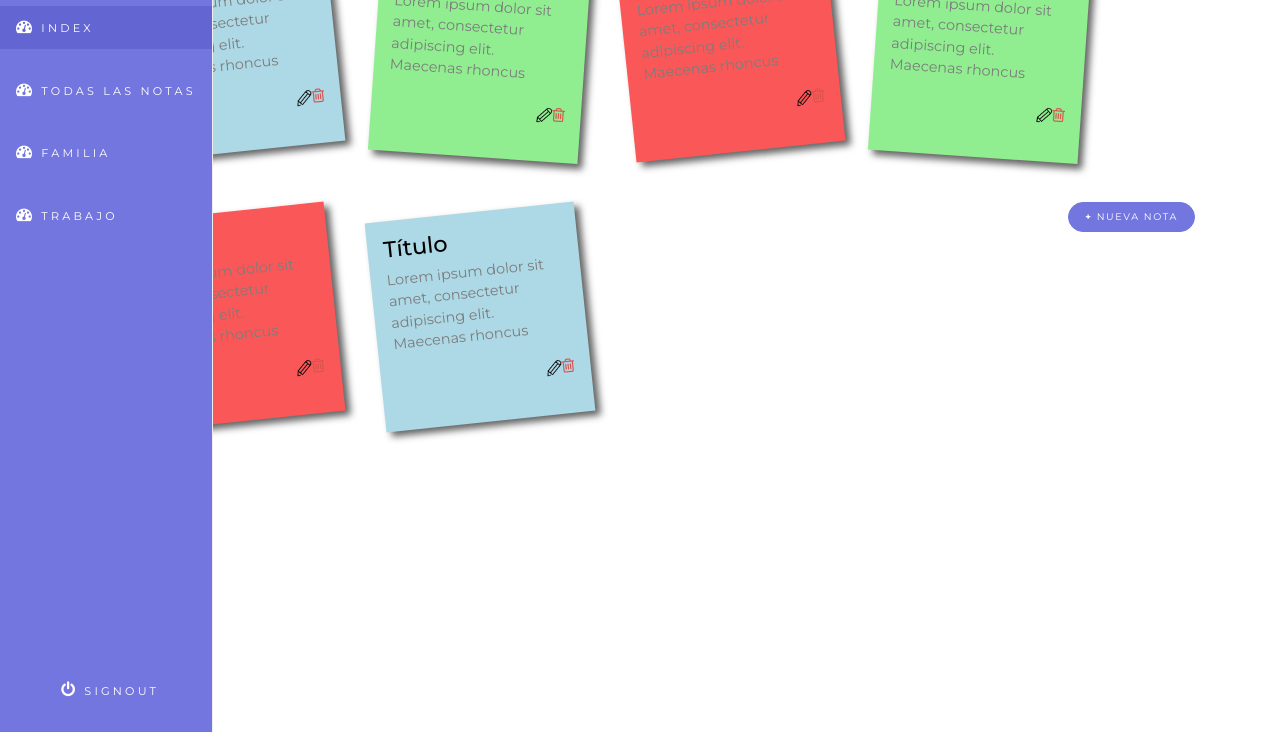
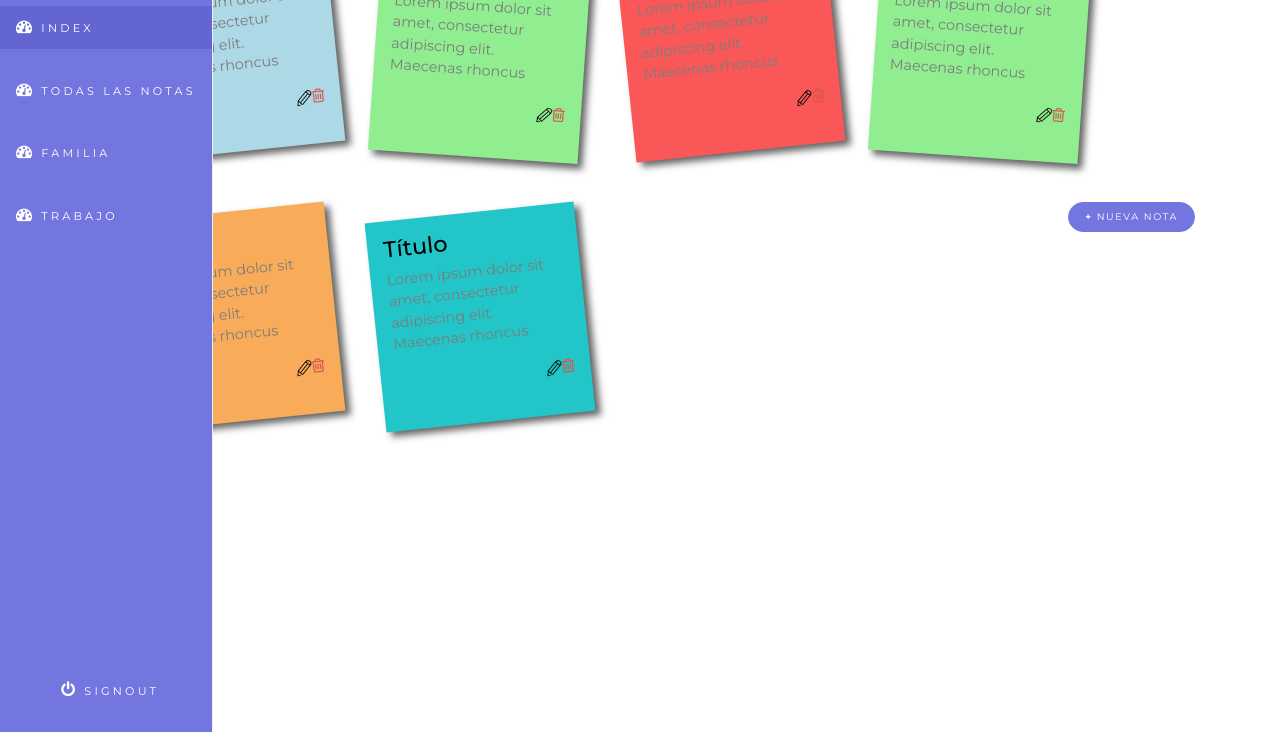
Before and after one commit to javilaca/damkeep, a plain HTML site: page bootstrap-4-dashboard/index.html in a window 1280 px wide. Shown: the part 68-800 px from the top of the page. Drawn offline with Linux system fonts and the light colour scheme; a script that the page names is missing.

Commit message:
Estilos notas colores

```diff
--- /dev/null
+++ b/bootstrap-4-dashboard/css/estilonotas.css
@@ -0,0 +1,7 @@
+.rotate-1 lazur-bg{
+	background-color: lightblue;
+}
+
+.rotate-1{
+	background-color: #DF0101;
+}
--- a/bootstrap-4-dashboard/index.html
+++ b/bootstrap-4-dashboard/index.html
@@ -24,6 +24,7 @@
 
     <!-- Custom styles for this template -->
     <link href="css/style.css" rel="stylesheet">
+    <link rel="stylesheet" type="text/css" href="css/notascolores.css">
     <style type="text/css">
     	ul.notes li {
   margin: 10px 40px 50px 0px;
@@ -144,7 +145,7 @@ ul.notes li div {
                 </div>
             </li>
             <li>
-                <div class="rotate-1 yellow-bg" style="background-color: #FA5858;">
+                <div class="rotate-1 yellow-bg" style="background-color: #FA5858; font-style: white;">
                     <h4>Título</h4>
                     <p>Lorem ipsum dolor sit amet, consectetur adipiscing elit. Maecenas rhoncus </p>
                     <a href="#" class="text-danger pull-right"><i class="fa fa-trash-o "></i></a>
@@ -162,7 +163,7 @@ ul.notes li div {
                 </div>
             </li>
             <li>
-                <div class="rotate-1 yellow-bg" style="background-color: #FA5858;">
+                <div class="rotate-1 yellow-bg">
                     <h4>Título</h4>
                     <p>Lorem ipsum dolor sit amet, consectetur adipiscing elit. Maecenas rhoncus</p>
                     <a href="#" class="text-danger pull-right"><i class="fa fa-trash-o "></i></a>
@@ -171,7 +172,7 @@ ul.notes li div {
                 </div>
             </li>
             <li>
-                <div class="rotate-1 lazur-bg" style="background-color: lightblue;">
+                <div class="rotate-1 lazur-bg">
                     <h4>Título</h4>
                     <p>Lorem ipsum dolor sit amet, consectetur adipiscing elit. Maecenas rhoncus </p>
                     <a href="#" class="text-danger pull-right"><i class="fa fa-trash-o "></i></a>
```
